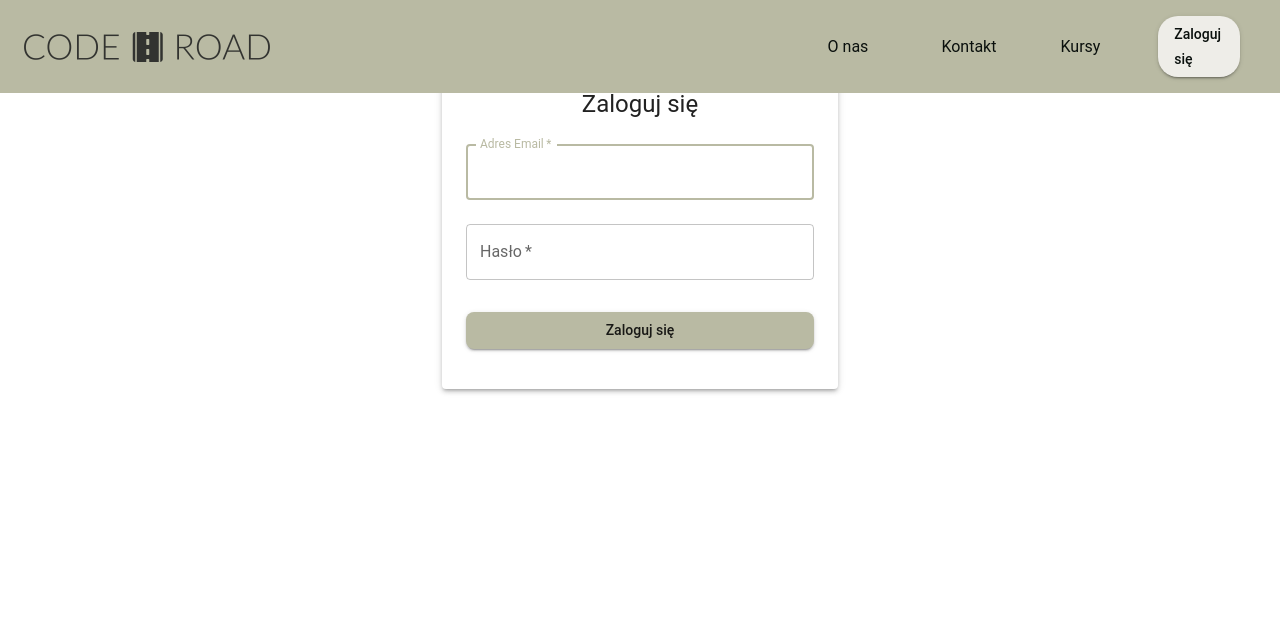
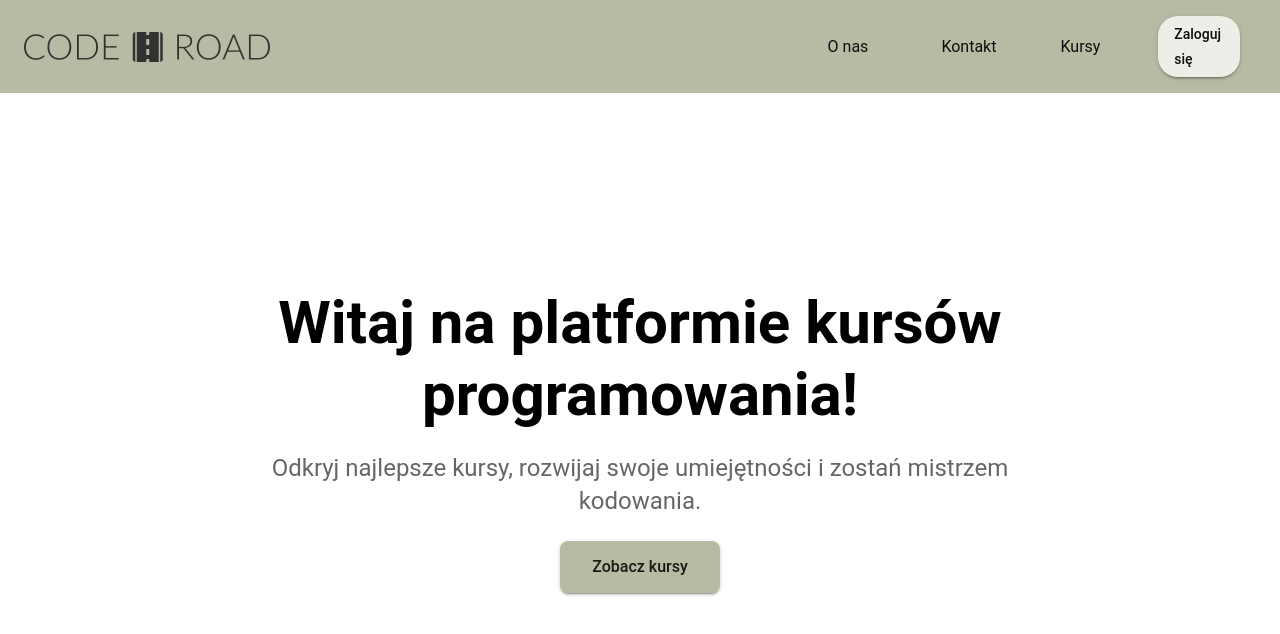
Before and after one commit to jankowskaweronika/code-galaxy, a React (Vite) app: page / in a window 1280 px wide. Shown: the top 634 px of the page. Built offline with nearby package versions, Linux system fonts and the light colour scheme.

Commit message:
✨ Improved HomePage

```diff
--- a/src/App.tsx
+++ b/src/App.tsx
@@ -1,10 +1,8 @@
 import CourseListPage from "./pages/CourseListPage/CourseListPage"
-import HomePage from "./pages/HomePage/HomePage"
 
 function App() {
   return (
     <div>
-      <HomePage />
       <CourseListPage />
     </div>
   )
--- a/src/pages/HomePage/HomePage.tsx
+++ b/src/pages/HomePage/HomePage.tsx
@@ -1,21 +1,59 @@
 import React from 'react';
 import Navbar from '../../components/Navbar/Navbar';
 import { useNavigation } from '../../hooks/useNavigation';
-import LoginForm from '../../components/LoginForm/Loginorm';
+import { Container, Typography, Box, Button } from '@mui/material';
 
 const HomePage: React.FC = () => {
     const { isDrawerOpen, handleDrawerToggle, handleDrawerClose } = useNavigation();
 
     return (
-        <div>
+        <>
             <Navbar
                 isDrawerOpen={isDrawerOpen}
                 onDrawerToggle={handleDrawerToggle}
                 onDrawerClose={handleDrawerClose}
             />
-            <LoginForm />
-        </div>
+            <Box
+                sx={{
+                    minHeight: '100vh',
+                    display: 'flex',
+                    flexDirection: 'column',
+                    justifyContent: 'center',
+                    alignItems: 'center',
+                    textAlign: 'center',
+                    padding: '2rem',
+                }}
+            >
+                <Container maxWidth="md">
+                    <Typography
+                        variant="h2"
+                        component="h1"
+                        gutterBottom
+                        sx={{ fontWeight: 'bold' }}
+                    >
+                        Witaj na platformie kursów programowania!
+                    </Typography>
+                    <Typography
+                        variant="h5"
+                        component="p"
+                        gutterBottom
+                        sx={{ marginBottom: '1.5rem', color: 'text.secondary' }}
+                    >
+                        Odkryj najlepsze kursy, rozwijaj swoje umiejętności i zostań mistrzem kodowania.
+                    </Typography>
+                    <Button
+                        variant="contained"
+                        color="primary"
+                        size="large"
+                        href="/courses"
+                        sx={{ padding: '0.75rem 2rem', fontSize: '1rem' }}
+                    >
+                        Zobacz kursy
+                    </Button>
+                </Container>
+            </Box>
+        </>
     );
 };
 
-export default HomePage
+export default HomePage;
```
